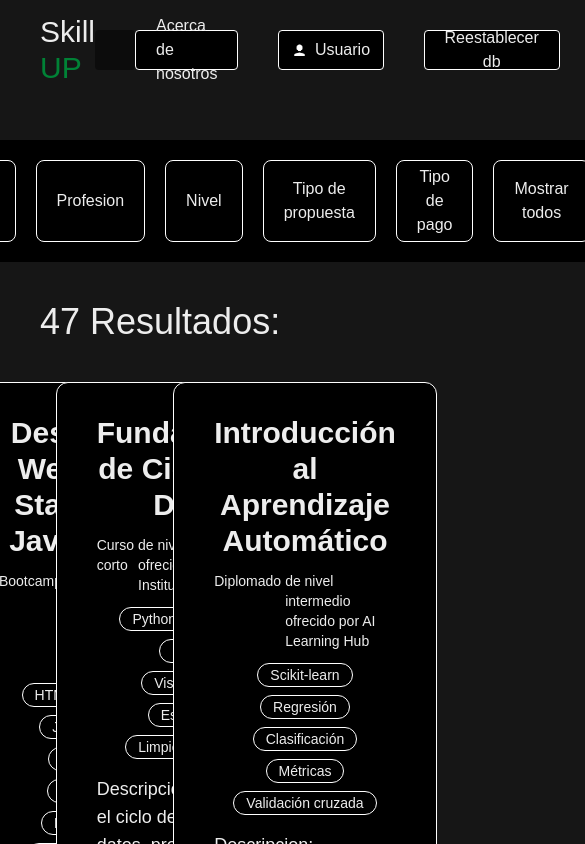
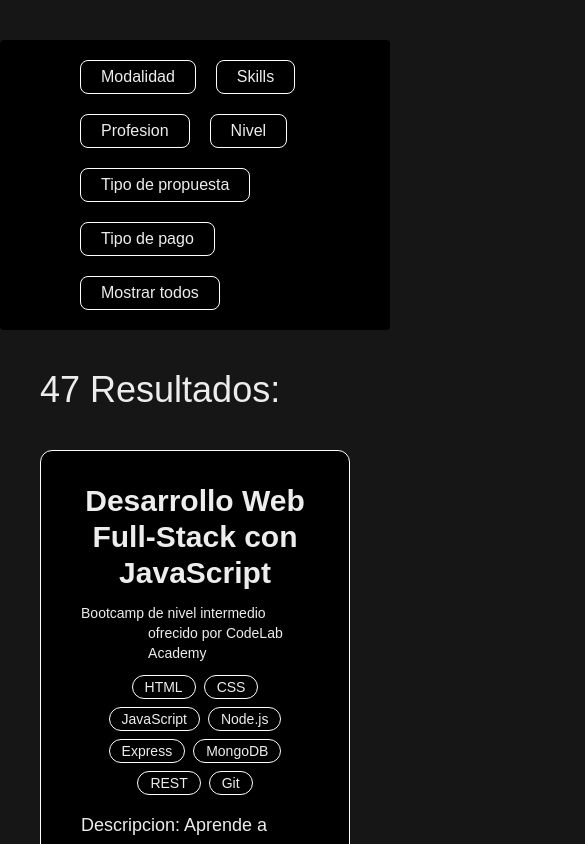
Before and after one commit to saja04/skill-up-frontend, a Next.js app: page / in a window 390 px wide. Shown: the top 844 px of the page, 585 px wide, since content can reach past the window. Built offline with nearby package versions, Linux system fonts and the light colour scheme; sample sign-in values are in the browser's storage.

Commit message:
bare mobile adaptation

```diff
--- a/app/filtrosPropuestas.tsx
+++ b/app/filtrosPropuestas.tsx
@@ -51,7 +51,7 @@ export default function FiltrosPropuestas({ propuestas, onSendData }: {
 
   return (
     <div className="flex flex-col items-center justify-center bg-black py-5 px-20 rounded">
-      <div className="flex flex-row gap-5">
+      <div className="flex flex-wrap lg:flex-row gap-5">
         <button className="filterbutton" onClick={() => (deployMenu == "modality" ? setDeployMenu(false) : handleFiltro("modality"))}>
           Modalidad
         </button>
--- a/app/navbar.tsx
+++ b/app/navbar.tsx
@@ -28,7 +28,7 @@ export default function NavBar() {
     }, [])
 
     return(
-        <div className="flex w-screen flex-row justify-between align-middle items-center h-25">
+        <div className="hidden md:flex lg:flex w-screen flex-row justify-between align-middle items-center h-25">
             <Link href={'/'} className="hover:underline text-3xl ml-10">Skill <span className="text-green-700">UP</span></Link>
             <input type="text" className="search" placeholder="Buscar propuestas..." />
             <div className="w-auto flex flex-row justify-around gap-10 mr-10">
--- a/app/propuestas.tsx
+++ b/app/propuestas.tsx
@@ -54,7 +54,7 @@ export default function Propuestas() {
     <div className="mt-10 w-screen flex flex-col items-center h-content mb-20">
       <FiltrosPropuestas propuestas={database} onSendData={handleFilterData} />
       <h3 className="text-4xl w-full pl-10 mt-10"> {coursesDisplay.length} Resultados:</h3>
-      <div className="w-full justify-items-center grid grid-cols-3 gap-5 px-10 h-content mt-10">
+      <div className="w-full justify-items-center grid grid-cols-1 lg:grid-cols-3 gap-5 px-10 h-content mt-10">
         {coursesDisplay ? coursesDisplay?.map((course) => (
           (course ? (
            <div key={course?.title}>
```
